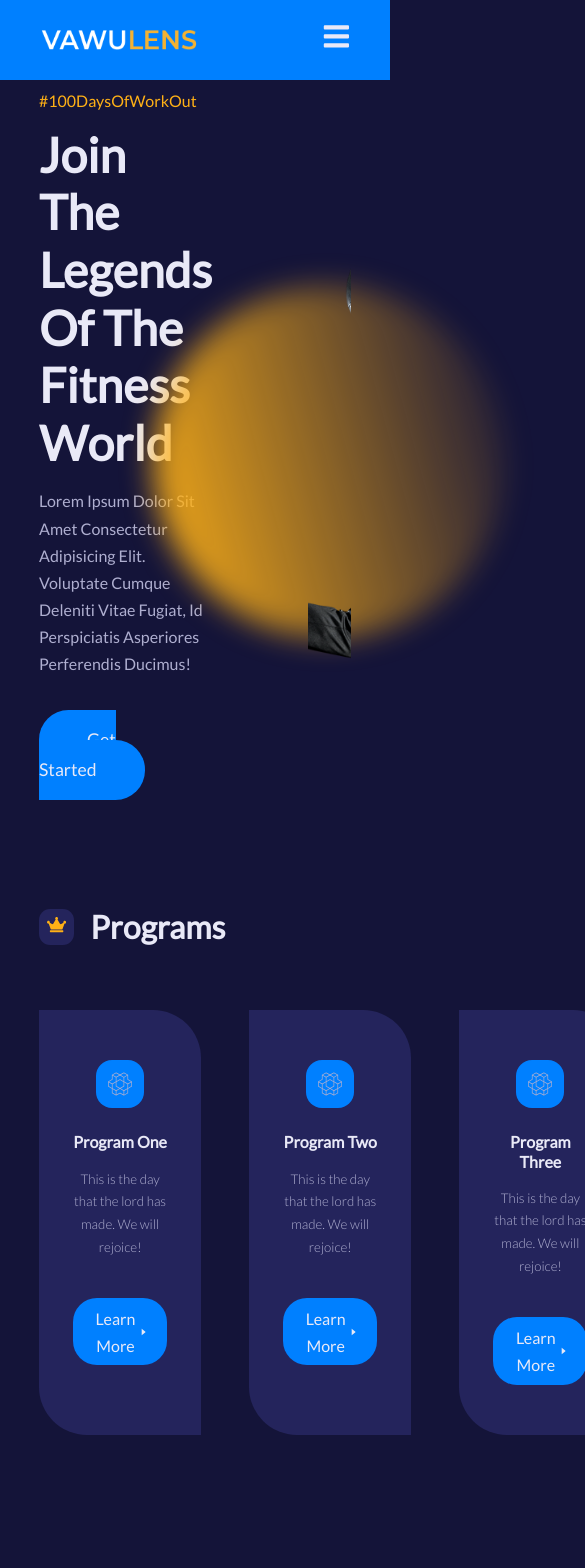
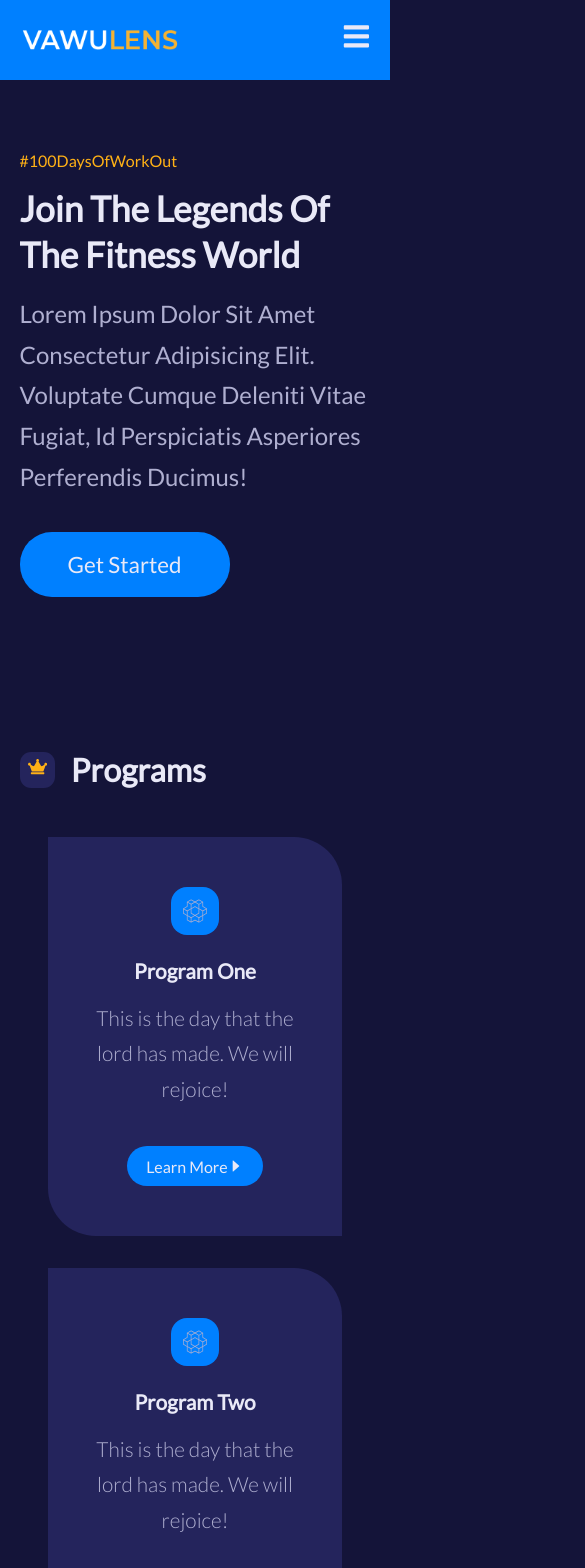
Before and after one commit to H-miracle/myfitnessapp, a React (Create React App) app: page / in a window 390 px wide. Shown: the top 1568 px of the page, 585 px wide, since content can reach past the window. Built offline with nearby package versions, Linux system fonts and the light colour scheme; the HTML template or start-up script is replaced by a standard one.

Commit message:
done with homepage

```diff
--- a/src/index.css
+++ b/src/index.css
@@ -134,3 +134,32 @@
    display: block;
    font-weight: 300;
 }
+
+/* ========MEDIA QUERIES (medium screens) =========*/
+@media screen and (max-width:1024px) {
+   .container {
+      width: var(--container-width-md);
+   }
+   h1 {
+      font-size: 2rem;
+   }
+   h2 {
+      font-size: 1.6rem;
+   }
+   header.main__header {
+      padding-bottom: 0;
+   }
+
+}
+
+
+
+/* ========MEDIA QUERIES (small screens) =========*/
+@media screen and (max-width:600px) {
+   h1 {
+      font-size: 2.2rem;
+      line-height: 1.3;
+   }
+
+
+}
--- a/src/pages/home/home.css
+++ b/src/pages/home/home.css
@@ -243,3 +243,166 @@
    border-top: 2px solid var(--color-primary-variant);
    margin-top: 5rem;
 }
+
+/* ========MEDIA QUERIES (medium screens) =========*/
+@media screen and (max-width:1024px) {
+
+   .main__header {
+      height: fit-content;
+      padding: 0;
+
+   }
+   .main__header-left p{
+      font-size: 1.5rem;
+   }
+   .main__header-container {
+      gap: 0;
+   }
+   .main__header-circle {
+      width: 15rem;
+      height: 15rem;
+   }
+
+   /* PROGRAMS */
+   .programs__wrapper {
+      grid-template-columns: 1fr 1fr;
+   }
+   .programs__container h2 {
+      font-size: 2rem;
+   }
+   .programs__program h4, small {
+      font-size: 1.3rem;
+   }
+
+   /* ==VALUES == */
+
+   .values__container {
+      grid-template-columns: 1fr;
+      justify-content: center;
+      gap: 4rem;
+   }
+   .values__container h2 {
+      font-size: 2rem;
+   }
+   .values__image {
+      display: none;
+   }
+   .values__wrapper {
+      gap: 4rem 3rem;
+   }
+   .values__right p {
+      font-size: 1.3rem;
+   }
+   /* FAQs  */
+   .faqs__wrapper {
+      grid-template-columns: 1fr;
+      font-size: 1.4rem;
+      text-rendering: optimizeLegibility;
+   }
+   .faqs__container h2 {
+      font-size: 2rem;
+   }
+
+   /* TESTIMONIALS */
+
+   .testimonials {
+      width: 75%;
+   }
+   .testimonials__container h2{
+      font-size: 2rem;
+   }
+   .testimonial__quote {
+      font-size: 1.4rem;
+   }
+   .testimonial h5, small {
+      font-size: 1.3rem;
+      text-rendering: optimizeLegibility;
+   }
+
+   /* FOOTER */
+   .footer__container {
+      grid-template-columns: 1fr 1fr;
+   }
+
+
+   /* MEDIA QUERIES FOR PHONES */
+   @media screen and (max-width: 600px) {
+
+      /*  MAIN HEADER  */
+      .main__header {
+         margin-top: 6rem;
+         height: 70vh;
+      }
+      header.main__header {
+         margin-bottom: 0;
+      }
+      .main__header-image, .main__header-circle {
+         display: none;
+      }
+      .main__header-container {
+         grid-template-columns: 1fr;
+      }
+      .main__header-left .btn.lg {
+         font-size: 1.4rem;
+      }
+
+      /* PROGRAMS  */
+      .programs__container {
+         margin-top: 0;
+      }
+      .programs__wrapper {
+         grid-template-columns: 1fr;
+         gap: 2rem;
+         margin-top: 3rem;
+      }
+      .programs__program {
+         width: 84%;
+         margin: 0 auto;
+      }
+
+      /* VALUES */
+
+      .values {
+         margin-top: 2rem;
+      }
+      .values__wrapper {
+         grid-template-columns: 1fr;
+         gap: 3rem;
+      }
+      .card.values__value {
+         width: 84%;
+         margin-inline: auto;
+      }
+      /* FAQ */
+      .faqs__wrapper {
+         gap: 1rem;
+         margin-top: 3rem;
+      }
+
+      /* TESTIMONIALS */
+      .testimonials {
+         width: 100%;
+      }
+
+      /* FOOTER */
+
+      footer {
+         margin-top: 7rem;
+      }
+      .footer__container {
+         grid-template-columns: 1fr;
+         gap: 3rem;
+         font-size: 1.5rem;
+      }
+      .footer__container article {
+         align-items: center;
+      }
+      .footer__container article p {
+         text-align: center;
+      }
+      .footer__container article > h4 {
+         font-size: 1.5rem;
+      }
+
+   }
+}
```
